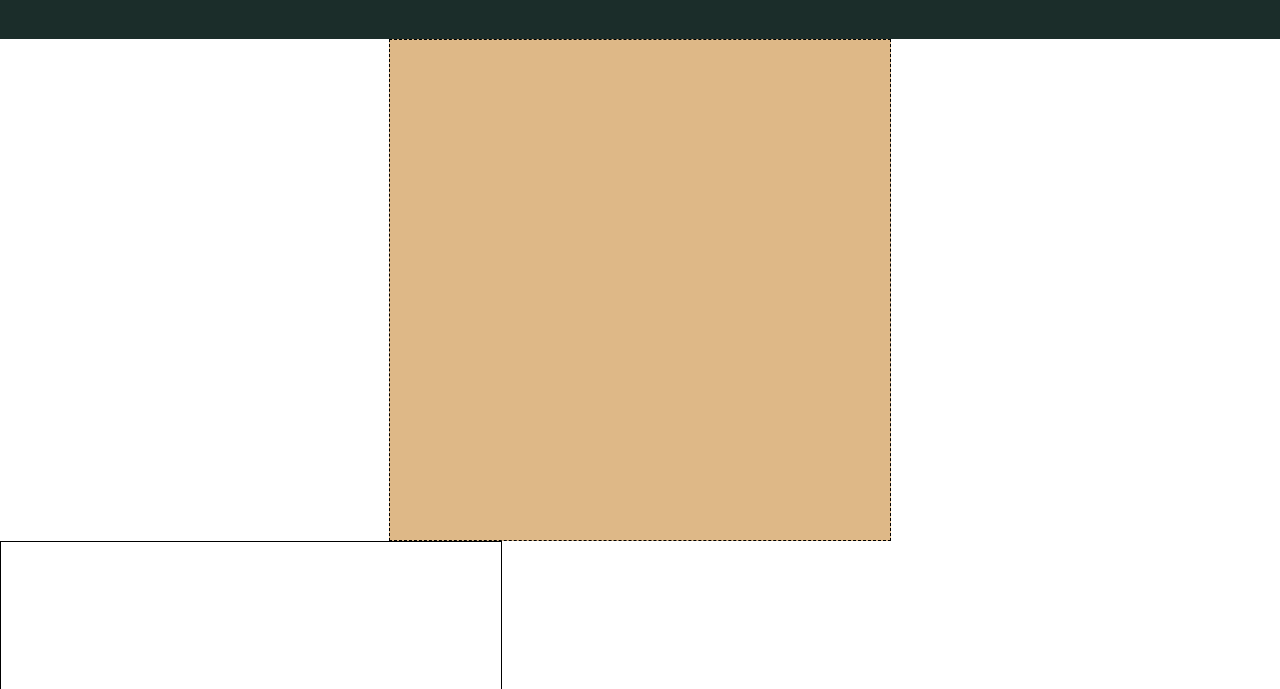
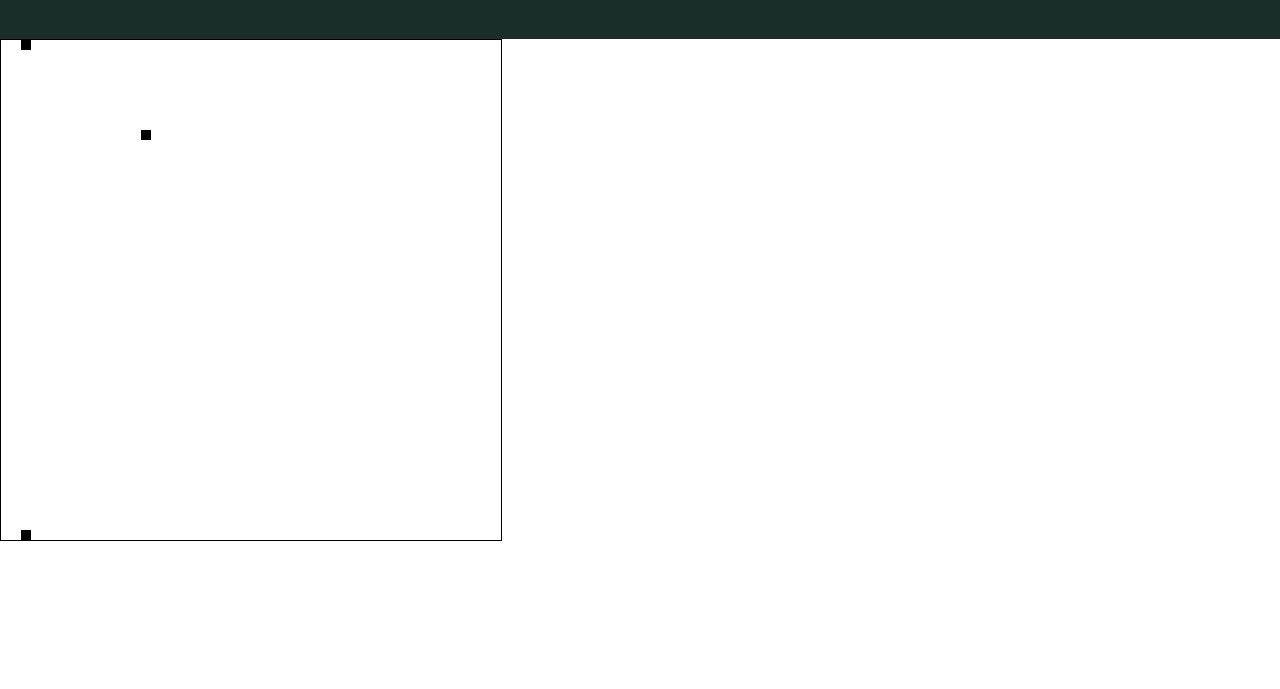
Before and after one commit to ianhahm/snake-game, a plain HTML site: page index.html in a window 1280 px wide. Shown: the part 111-800 px from the top of the page. Drawn offline with Linux system fonts and the light colour scheme.

Commit message:
javascript

```diff
--- a/index.html
+++ b/index.html
@@ -9,7 +9,7 @@
             <h1>Snake Game</h1>
             <p>Points : <span>0</span></p>
         </header>
-        <div></div>
-        <canvas></canvas>
+        <canvas width="500" height="500"></canvas>
+        <script src ="scripts/script.js"></script>
     </body>
 </html>
--- /dev/null
+++ b/scripts/script.js
@@ -0,0 +1,140 @@
+console.log("Hello");
+
+let canvas = document.getElementsByTagName("canvas")[0];
+let ctx = canvas.getContext('2d');
+
+let height = canvas.height;
+let width = canvas.width;
+
+const SIZE = 10;
+
+let score = 0;
+
+let dx = 0;
+let dy = SIZE;
+
+function drawRect(x, y) {
+    ctx.fillRect(x, y, SIZE, SIZE);
+}
+
+let food = {
+    x: 0,
+    y: 0
+};
+
+function addFood() {
+    let xVal = Math.floor(Math.random() * width / SIZE) * SIZE;
+    let yVal = Math.floor(Math.random() * height / SIZE) * SIZE;
+    food = {
+        x: xVal,
+        y: yVal
+    }
+}
+
+addFood();
+
+let snake = [];
+function addSnake(xVal, yVal) {
+    snake.push({
+        x: xVal,
+        y: yVal
+    })
+}
+
+addSnake(0, 0)
+addSnake(SIZE, 0)
+addSnake(SIZE * 2, 0)
+
+function drawSnake() {
+    for(let i = 0; i < snake.length; i++) {
+        drawRect(snake[i].x, snake[i].y);
+    }
+}
+
+function create() {
+    ctx.clearRect(0, 0, width, height);
+    snake.shift();
+
+    if (foodCollide()) {
+        addHead();
+        addFood();
+
+        score = score + 10;
+
+        let points = document.getElementsByTagName("span")[0];
+        points.innerHTML = score;
+    }
+
+    if (selfCollide()) {
+        alert("You lost")
+        clearInterval(timer);
+    }
+
+    addHead();
+
+    drawSnake();
+    drawRect(food.x, food.y);
+}
+
+create();
+
+function addHead() {
+    let x = snake[snake.length - 1].x + dx;
+    let y = snake[snake.length - 1].y + dy;
+
+    if (x > width) {
+        x = 0;
+    } else if (y > height) {
+        y = 0;
+    } else if (x < 0) {
+        x = width;
+    } else if (y < 0) {
+        y = height;
+    }
+
+    addSnake(x, y);
+}
+
+let timer = setInterval(create, 100);
+
+window.addEventListener("keydown", keys)
+
+function keys(e) {
+    console.log(e);
+    if (e.keyCode == 38) {
+        console.log("up");
+        dx = 0;
+        dy = -SIZE;
+    } else if (e.keyCode == 39) {
+        dx = SIZE;
+        dy = 0;
+        console.log("right")
+    } else if (e.keyCode == 40) {
+        dx = 0;
+        dy = SIZE;
+        console.log("down")
+    } else if (e.keyCode == 37) {
+        dx = -SIZE;
+        dy = 0;
+        console.log("left");
+    }
+
+}
+function foodCollide() {
+    let head = snake[snake.length - 1];
+
+    if (head.x == food.x && head.y == food.y) {
+        return true;
+    }
+    return false;
+}
+
+function selfCollide() {
+    let head = snake[snake.length - 1];
+    for (let i = 0; i < snake.length - 1; i++) {
+        if (snake[i].x == head.x && snake[i].y == head.y) {
+            return true;
+        }
+    }
+    return false;
+}
--- a/styles/style.css
+++ b/styles/style.css
@@ -19,17 +19,6 @@ p {
     font-size: 22px;
 }
 
-div{
-    width: 500px;
-    height: 500px;
-    background-color: burlywood;
-    border-color: black;
-    border-width: 1px;
-    border-style: dashed;
-    margin: auto;
+canvas {
+    border: 1px solid black;
 }
-canvas {
-    width: 500px;
-    height: 500px;
-    border: 1px, solid, black;
-}
```
